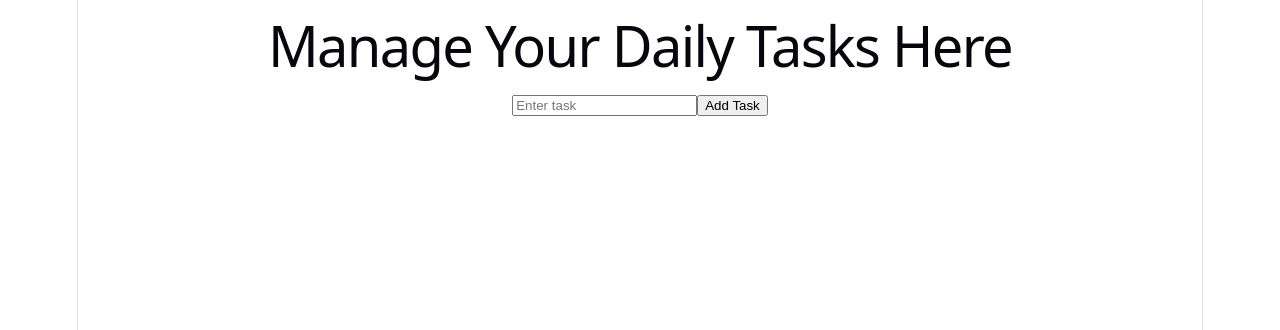
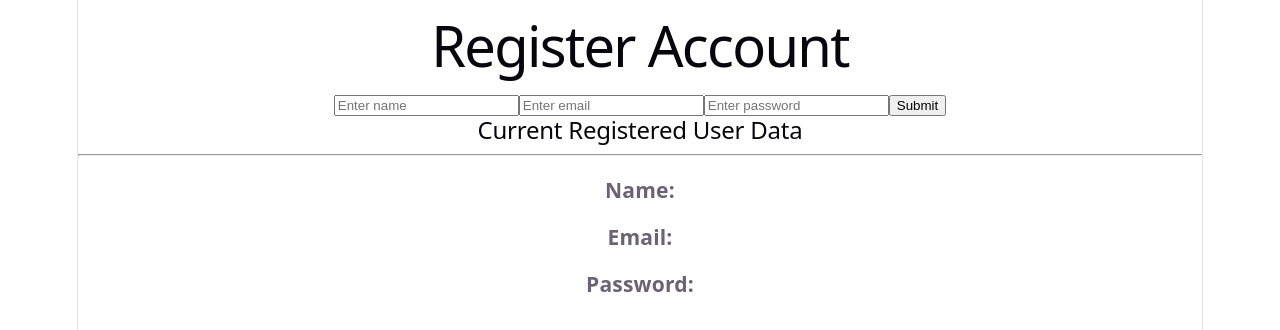
Before and after one commit to Muhammad-Zohaib-42/react-monster-master-class, a React (Vite) app in the folder typescript/: page / in a window 1280 px wide. Shown: the top 330 px of the page. Built offline with nearby package versions, Linux system fonts and the light colour scheme.

Commit message:
learn how to use ts with react forms and useRef hook

```diff
--- a/typescript/src/App.tsx
+++ b/typescript/src/App.tsx
@@ -1,9 +1,9 @@
-import Todo from "./components/Todo"
+import Form from "./components/Form"
 
 function App() {
   return (
     <>
-      <Todo />
+      <Form />
     </>
   )
 }
--- /dev/null
+++ b/typescript/src/components/Form.tsx
@@ -0,0 +1,52 @@
+import { useRef, useState, type FormEvent } from "react"
+
+type SubmitData = {
+    name: string,
+    email: string,
+    password: string
+}
+
+const Form = () => {
+  const [submittedData, setSubmittedData] = useState<SubmitData>({
+    name: "",
+    email: "",
+    password: ""
+  })
+
+  const nameInputRef = useRef<HTMLInputElement>(null)
+  const emailInputRef = useRef<HTMLInputElement>(null)
+  const passwordInputRef = useRef<HTMLInputElement>(null)
+
+  function handleFormSubmit(e: FormEvent<HTMLFormElement>) {
+    e.preventDefault()
+
+    const newData = {
+        name: nameInputRef.current!.value,
+        email: emailInputRef.current!.value,
+        password: passwordInputRef.current!.value
+    }
+
+    setSubmittedData(newData)
+  }
+
+  return (
+    <main>
+        <form onSubmit={handleFormSubmit}>
+            <h1>Register Account</h1>
+            <input type="text" placeholder="Enter name" ref={nameInputRef} />
+            <input type="email" placeholder="Enter email" ref={emailInputRef} />
+            <input type="password" placeholder="Enter password" ref={passwordInputRef} />
+            <button>Submit</button>
+        </form>
+        <section>
+            <h2>Current Registered User Data</h2>
+            <hr />
+            <h3>Name: {submittedData.name}</h3>
+            <h3>Email: {submittedData.email}</h3>
+            <h3>Password: {submittedData.password}</h3>
+        </section>
+    </main>
+  )
+}
+
+export default Form
```
